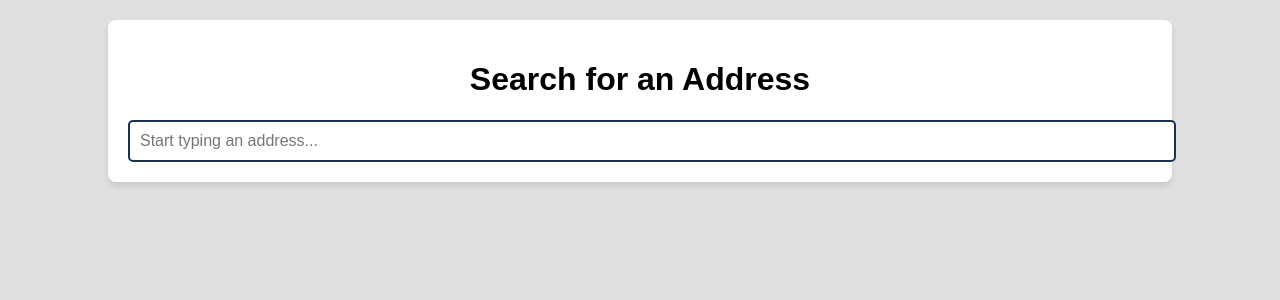
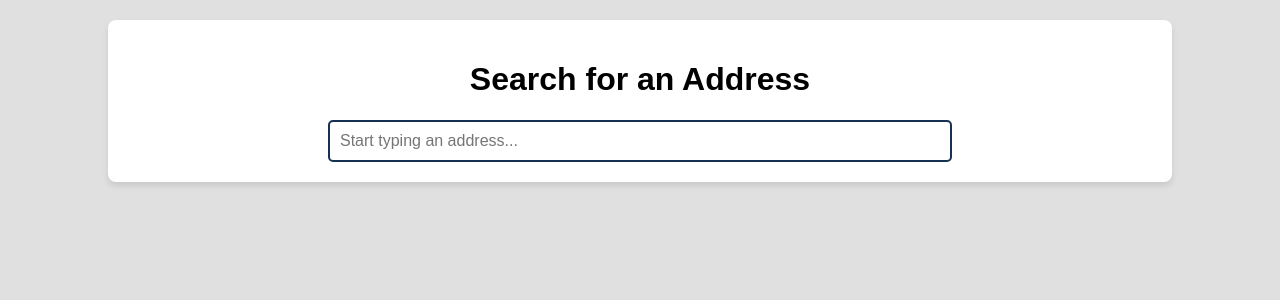
Before and after one commit to abby-graber/Community-Marketplace, a Flask app: page /address/ in a window 1280 px wide. Shown: the part 58-358 px from the top of the page. Run offline with Flask 3, Linux system fonts and the light colour scheme; some libraries are stand-ins or nearby versions.

Commit message:
Updated address files and added date/time interface

```diff
--- a/app.py
+++ b/app.py
@@ -2,7 +2,9 @@ from flask import Flask, render_template # type: ignore
 from flask_mysqldb import MySQL # type: ignore
 import config
 
-from routes.address import address_bp  # Import the blueprint
+# Import blueprints
+from routes.address import address_bp
+from routes.date_time import date_time_bp
 
 app = Flask(__name__)
 
@@ -11,8 +13,9 @@ app.config['MYSQL_USER'] = config.MYSQL_CONFIG['user']
 app.config['MYSQL_PASSWORD'] = config.MYSQL_CONFIG['password']
 app.config['MYSQL_DB'] = config.MYSQL_CONFIG['database']
 
-# Register the Blueprint
+# Register blueprints
 app.register_blueprint(address_bp, url_prefix="/address")
+app.register_blueprint(date_time_bp, url_prefix="/date-time")
 
 mysql = MySQL(app)
 
--- a/routes/address.py
+++ b/routes/address.py
@@ -6,12 +6,11 @@ address_bp = Blueprint("address", __name__, template_folder="../templates")
 
 @address_bp.route("/", methods=["GET"])
 def address_page():
-    """Render the address search page."""
     return render_template("address.html")
 
 @address_bp.route("/search_address", methods=["GET"])
 def search_address():
-    """Get address suggestions from OpenStreetMap (Nominatim API)."""
+    """Get address suggestions from OpenStreetMap"""
     query = request.args.get("query")
     if not query:
         return jsonify({"error": "Missing query parameter"}), 400
--- a/static/styles.css
+++ b/static/styles.css
@@ -11,6 +11,13 @@ header {
     text-align: center;
     padding: 15px;
     font-size: 24px;
+    font-weight: bold;
+}
+
+h2 {
+    font-size: 20px;
+    text-align: center;
+    padding: 15px;
     font-weight: bold;
 }
 
@@ -49,3 +56,26 @@ button:hover {
 .styled-input:focus {
     border-color: #163152;
 }
+
+#suggestions {
+    position: relative;
+    width: 100%;
+    max-height: 200px; /* Set max height */
+    overflow-y: auto; /* Enable scrolling */
+    background: white;
+    border: 1px solid #ccc;
+    border-radius: 4px;
+    box-shadow: 0px 4px 6px rgba(0, 0, 0, 0.1);
+    z-index: 1000;
+    display: none; /* Hide by default */
+}
+
+.suggestion-item {
+    padding: 10px;
+    cursor: pointer;
+    transition: background 0.3s ease;
+}
+
+.suggestion-item:hover {
+    background: #f0f0f0;
+}
--- a/templates/address.html
+++ b/templates/address.html
@@ -1,7 +1,7 @@
 <!DOCTYPE html>
 <html lang="en">
 <head>
-    <title>Address Search</title>
+    <title>Schedule a Meeting</title>
     <link rel="stylesheet" href="{{ url_for('static', filename='styles.css') }}">
 </head>
 <body>
@@ -13,36 +13,59 @@
     <!-- Main Content -->
     <div class="container">
         <h1>Search for an Address</h1>
-        <input type="text" id="addressInput" class="styled-input" placeholder="Start typing an address...">
-        <div id="suggestions"></div>
+        <input type="text" id="addressInput" class="styled-input" placeholder="Start typing an address..." style="width: 600px;">
+        <div id="suggestions" style="width: 600px;"></div>
     </div>
 
     <script>
+        document.getElementById("addressInput").addEventListener("input", (e) => {
+            getAddressSuggestions(e.target.value);
+        });
+
         async function getAddressSuggestions(query) {
-            if (query.length < 3) return; // Avoid unnecessary requests for short queries
+            if (query.length < 3) {
+                document.getElementById("suggestions").style.display = "none";
+                return;
+            }
 
+            try {
                 let url = `/address/search_address?query=${encodeURIComponent(query)}`;
                 let response = await fetch(url);
+
+                if (!response.ok) {
+                    console.error("Error fetching address suggestions:", response.statusText);
+                    return;
+                }
+
                 let data = await response.json();
-
                 let suggestions = document.getElementById("suggestions");
                 suggestions.innerHTML = "";
+
+                if (data.length === 0) {
+                    suggestions.style.display = "none";
+                    return;
+                }
 
                 data.forEach(item => {
                     let div = document.createElement("div");
                     div.classList.add("suggestion-item");
                     div.innerText = item.display_name;
                     div.onclick = () => {
+                        // Store the selected address
                         document.getElementById("addressInput").value = item.display_name;
-                    suggestions.innerHTML = "";
+                        suggestions.style.display = "none";
+
+                        // Redirect to the new page for date and time selection
+                        window.location.href = `/date-time/set-date-time?address=${encodeURIComponent(item.display_name)}`;
                     };
                     suggestions.appendChild(div);
                 });
+
+                suggestions.style.display = "block"; // Show dropdown if suggestions exist
+            } catch (error) {
+                console.error("Request failed:", error);
             }
-
-        document.getElementById("addressInput").addEventListener("input", (e) => {
-            getAddressSuggestions(e.target.value);
-        });
+        }
     </script>
 </body>
 </html>
```
Also changed, not shown: routes/date_time.py (added, +19 -0 lines), templates/set_date_time.html (added, +29 -0 lines). Lines whose indentation alone changed are shown as unchanged.
